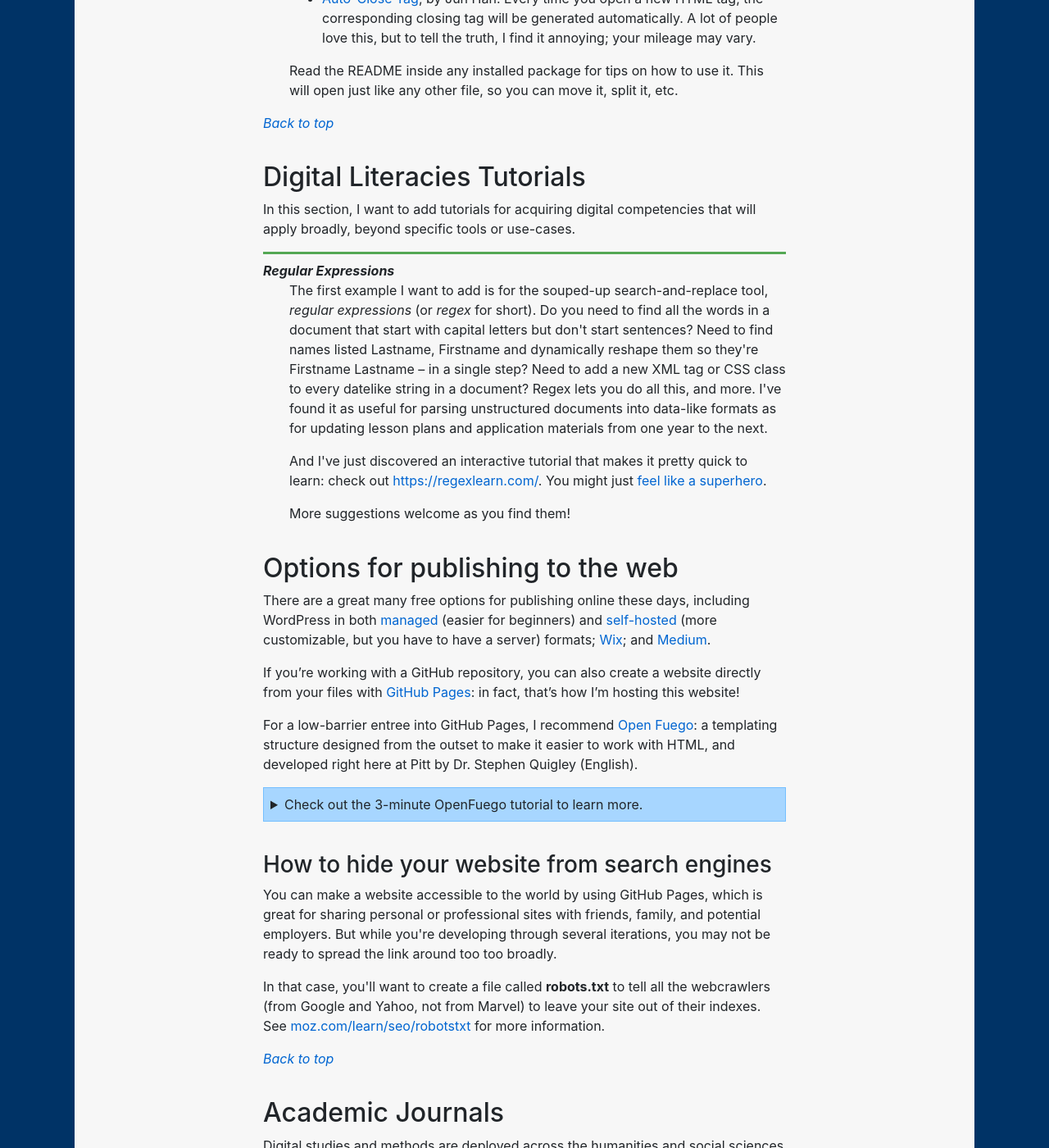
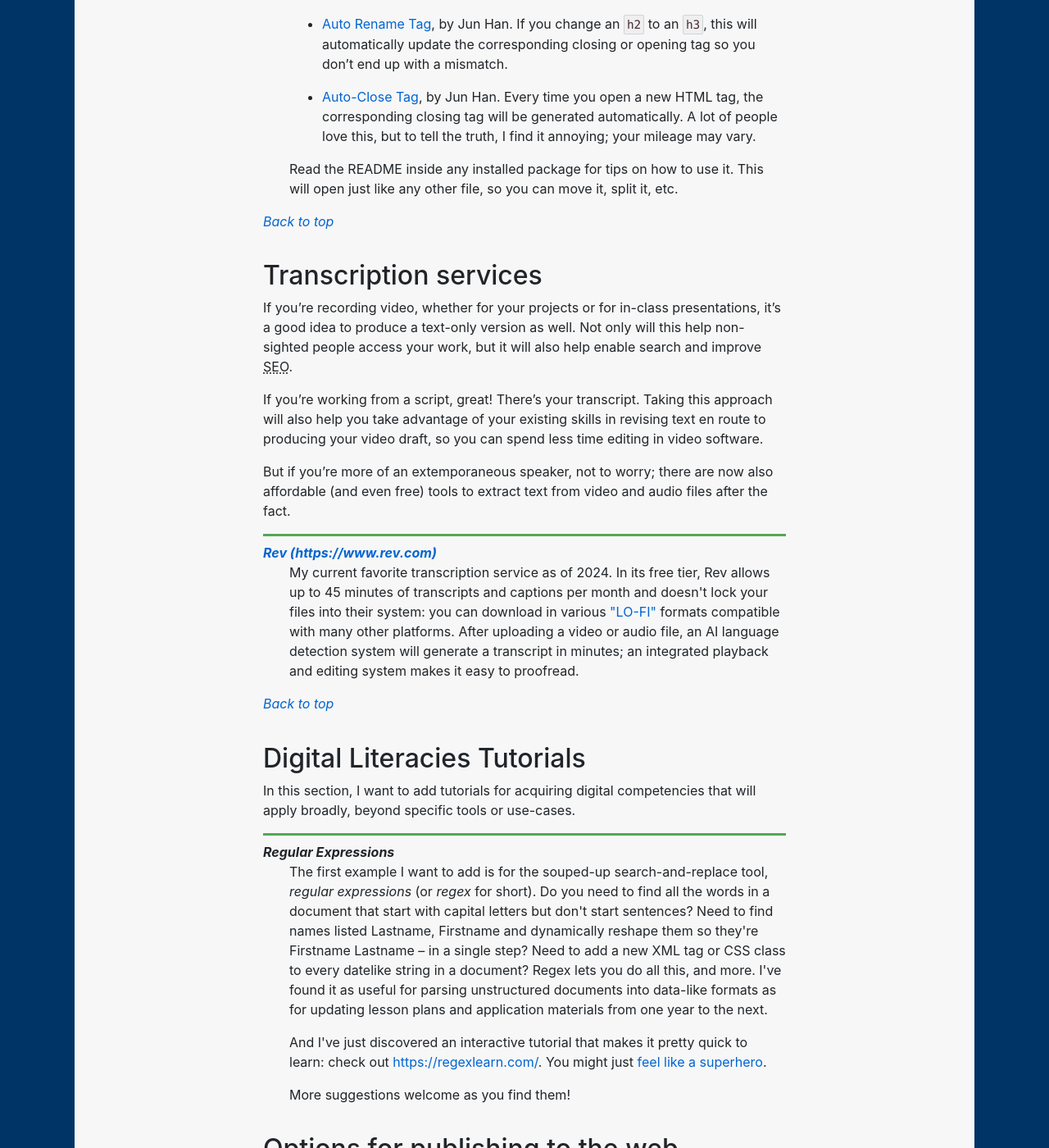
Before and after one commit to benmiller314/dsam2024fall, a Jekyll site: the page built from resources.md, in a window 1280 px wide and 1400 px high, scrolled down 6327 px. Shown: the whole window at 82% size. Built offline with Jekyll 4.4.1, drawn with Linux system fonts in a browser that asks for light colours; some of the changed text lies outside the part shown.

Commit message:
add transcription services, links to transcripts
plus various minor typo fixes

```diff
--- a/resources.md
+++ b/resources.md
@@ -12,15 +12,16 @@
 
 Table of contents:
 
-- [Services at Pitt](#services-at-pitt)
-- [Help with Git and GitHub](#help-with-git-and-github)
-    - [Dealing with Large Files](#dealing-with-large-files)
-- [Text Editors](#text-editors)
-- [Digital Literacies Tutorials](#digital-literacies-tutorials)
-- [Options for publishing to the web](#options-for-publishing-to-the-web)
+* [Services at Pitt](#services-at-pitt)
+* [Help with Git and GitHub](#help-with-git-and-github)
+    - [Dealing with Large Files (including how to shrink images)](#dealing-with-large-files)
+* [Text Editors](#text-editors)
+* [Transcription services](#transcription-services)
+* [Digital Literacies Tutorials](#digital-literacies-tutorials)
+* [Options for publishing to the web](#options-for-publishing-to-the-web)
     - [How to hide your website from search engines](#how-to-hide-your-website-from-search-engines)
-- [Academic Journals](#academic-journals)
-- [Other Resource Roundups](#other-resource-roundups)
+* [Academic Journals](#academic-journals)
+* [Other Resource Roundups](#other-resource-roundups)
 
 <!-- /TOC -->
 
@@ -98,7 +99,7 @@
     <ul>
         <li>For any file/folder on <strong>Windows:</strong> <a href="http://www.makeuseof.com/tag/the-top-3-file-compression-extraction-softwares/">www.makeuseof.com/tag/the-top-3-file-compression-extraction-softwares/</a></li>
         <li>For any file/folder on <strong>Mac:</strong> <a href="https://mac.eltima.com/best-archiver-mac.html">mac.eltima.com/best-archiver-mac.html</a></li>
-        <li><strong>For JPEG files</strong>, specifically: <a href="http://www.jpegmini.com/app">www.jpegmini.com/app</a>
+        <li>To shrink the dimensions or resolution of static images like .jpg and .png, search for "local image reducer" and the year. For me, in 2024, I found this <a href="https://icecreamapps.com/learn/best-image-resizers.html">list of image-resizing software</a> that unsurprisingly includes its own Icecream software for Windows – but also a reminder that MacOS has this capability built in for free, in Preview.
             <ul><li>For more on .png vs .jpg file formats, see this <a href="https://www.techsmith.com/blog/jpg-vs-png/">overview</a> or this more <a href="https://www.digitaltrends.com/photography/jpeg-vs-png/">technical explanation</a>.</li></ul>
         </li>
     </ul>
@@ -145,6 +146,20 @@
 
 <a href="#top"><em>Back to top</em></a>
 
+## Transcription services
+
+If you're recording video, whether for your projects or for in-class presentations, it's a good idea to produce a text-only version as well. Not only will this help non-sighted people access your work, but it will also help enable search and improve <abbr title="search engine optimization">SEO</abbr>.
+
+If you're working from a script, great! There's your transcript. Taking this approach will also help you take advantage of your existing skills in revising text en route to producing your video draft, so you can spend less time editing in video software.
+
+But if you're more of an extemporaneous speaker, not to worry; there are now also affordable (and even free) tools to extract text from video and audio files after the fact.
+
+<dl>
+<dt><a href="https://www.rev.com/">Rev (https://www.rev.com)</a></dt>
+<dd>My current favorite transcription service as of 2024. In its free tier, Rev allows up to 45 minutes of transcripts and captions per month and doesn't lock your files into their system: you can download in various <a href="https://kairos.technorhetoric.net/20.2/inventio/stolley/">"LO-FI"</a> formats compatible with many other platforms. After uploading a video or audio file, an AI language detection system will generate a transcript in minutes; an integrated playback and editing system makes it easy to proofread.</dd>
+</dl>
+
+<a href="#top"><em>Back to top</em></a>
 
 ## Digital Literacies Tutorials
 
```
Also changed, not shown: plans/week-01.md (+1 -1 lines), plans/week-02.md (+1 -1 lines), sample-projects.md (+2 -2 lines), schedule.md (+5 -3 lines).
